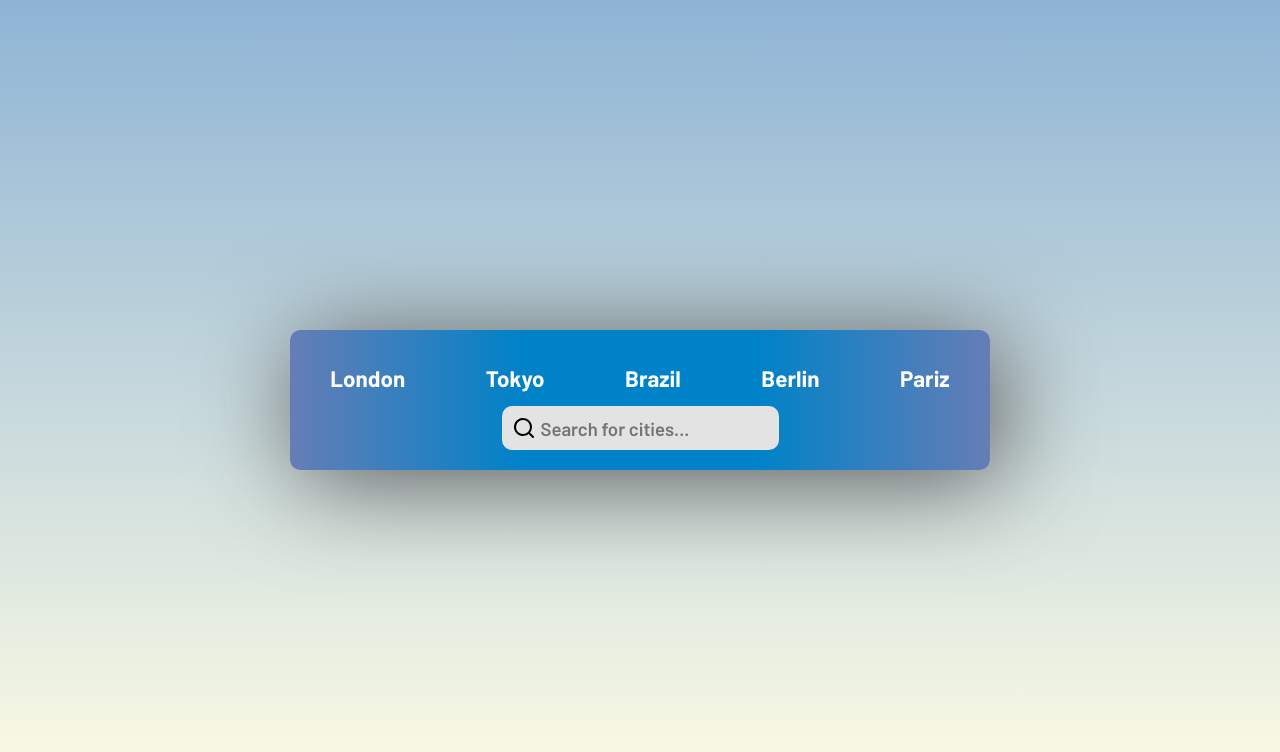
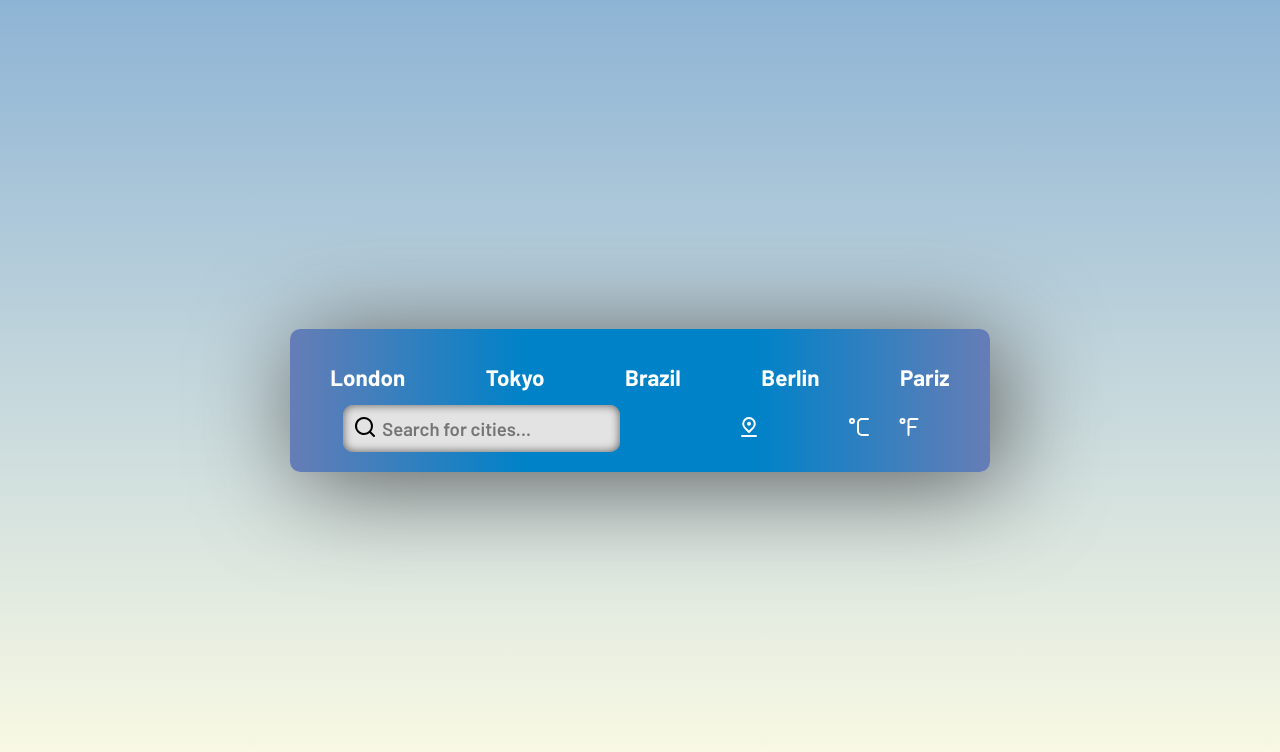
Before and after one commit to Zack1808/weather-app, a React (Create React App) app: page / in a window 1280 px wide. Shown: the top 752 px of the page. Built offline with nearby package versions, Linux system fonts and the light colour scheme.

Commit message:
Created and styled the InformationCollection component

```diff
--- a/src/components/App.js
+++ b/src/components/App.js
@@ -2,7 +2,7 @@ import React from 'react';
 
 // Importing costume made components
 import Header from './Header';
-import Search from './Search'
+import InformationCollection from './InformationCollection';
 
 // Importing the style file
 import '../css/App.css';
@@ -13,9 +13,7 @@ const App = () => {
         <div className='container'>
             <div className="display-weather">
                 <Header />
-                <div className="information-collection">
-                    <Search />
-                </div>
+                <InformationCollection />
             </div>
         </div>
     )
--- /dev/null
+++ b/src/components/InformationCollection.js
@@ -0,0 +1,30 @@
+import React from 'react';
+import { UilLocationPinAlt, UilCelsius, UilFahrenheit } from '@iconscout/react-unicons'
+
+// Importing the costume components
+import Search from './Search';
+
+// Importing the style file
+import "../css/InformationCollection.css"
+
+// Creating the InformationCollection component
+const InformationCollection = () => {
+    return (
+        <div className="information-collection">
+            <Search />
+            <div className="location-units">
+                <button className='icon'><UilLocationPinAlt  /></button>
+                <div className="units">
+                <button className='icon celcius'>
+                    <UilCelsius />
+                </button>
+                <button className="icon farenheit">
+                    <UilFahrenheit />
+                </button>
+                </div>
+            </div>
+        </div>
+    )
+}
+
+export default InformationCollection;
--- a/src/components/Search.js
+++ b/src/components/Search.js
@@ -8,7 +8,7 @@ import '../css/Search.css';
 const Search = () => {
     return (
         <div className="search">
-            <UilSearch className="icon" />
+            <button className='icon'><UilSearch/></button>
             <input type="text" placeholder='Search for cities...' />
         </div>
     )
--- a/src/css/App.css
+++ b/src/css/App.css
@@ -31,3 +31,30 @@
     justify-content: space-around;
     font-weight: 700;
 }
+
+.location-units {
+    display: flex;
+    justify-content: space-between;
+    width: 30%;
+    align-items: center;
+}
+
+.location-units .icon {
+    padding: 5px 10px;
+    background: none;
+    color: #fff !important;
+    border: none;
+    transition: transform .3s;
+}
+
+.location-units .icon:hover {
+    transform: scale(1.2)
+}
+
+.units {
+    display: flex;
+    align-items: center;
+    justify-content: space-evenly;
+    width: 50%;
+    font-size: calc(.6em + 1vw);
+}
--- /dev/null
+++ b/src/css/InformationCollection.css
@@ -0,0 +1,33 @@
+.information-collection {
+    display: flex;
+    align-items: center;
+    justify-content: space-around;
+    font-weight: 700;
+}
+
+.location-units {
+    display: flex;
+    justify-content: space-between;
+    width: 30%;
+    align-items: center;
+}
+
+.location-units .icon {
+    padding: 5px 10px;
+    background: none;
+    color: #fff !important;
+    border: none;
+    transition: transform .3s;
+}
+
+.location-units .icon:hover {
+    transform: scale(1.2)
+}
+
+.units {
+    display: flex;
+    align-items: center;
+    justify-content: space-evenly;
+    width: 50%;
+    font-size: calc(.6em + 1vw);
+}
--- a/src/css/Search.css
+++ b/src/css/Search.css
@@ -7,9 +7,12 @@
     border-radius: 10px;
     max-width: 75%;
     font-weight: 700;
+    box-shadow: inset 0 0 10px rgb(89, 89, 89);
 }
 
 .search .icon {
+    background: none;
+    border: none;
     transition: transform .3s;
 }
 
```
